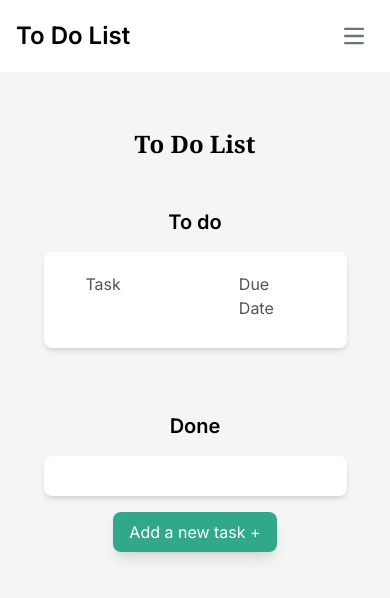
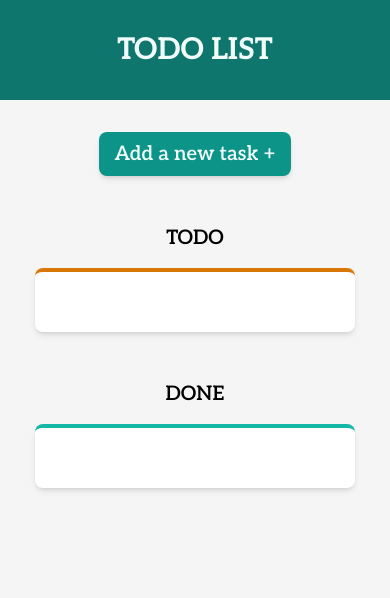
Before and after one commit to melodiaz23/to-do-list, a Next.js app: page / in a window 390 px wide. Shown: the top 598 px of the page. Built offline with nearby package versions, Linux system fonts and the light colour scheme.

Commit message:
Improve styles and funcionalities for responsive.

```diff
--- a/src/app/globals.css
+++ b/src/app/globals.css
@@ -9,3 +9,8 @@ body {
 input:focus {
   outline: none;
 }
+
+:root {
+  --font-inter: 'Inter', sans-serif;
+  --font-aleo: 'Aleo', serif;
+}
--- a/src/app/layout.tsx
+++ b/src/app/layout.tsx
@@ -1,9 +1,11 @@
+import './globals.css';
 import type { Metadata } from 'next';
-import { Inter } from 'next/font/google';
-import './globals.css';
+import { Inter, Aleo } from 'next/font/google';
 import Navbar from '../components/Navbar';
 
-const inter = Inter({ subsets: ['latin'] });
+const inter = Inter({ subsets: ['latin'], variable: '--font-inter' });
+
+const aleo = Aleo({ subsets: ['latin'], variable: '--font-aleo' });
 
 export const metadata: Metadata = {
   title: 'To do list',
@@ -17,8 +19,9 @@ export default function RootLayout({
 }>) {
   return (
     <html lang="en">
-      <body className={inter.className}>
-        <Navbar /> {children}
+      <body className={`${inter.variable} ${aleo.variable} min-h-screen`}>
+        {/* <Navbar /> */}
+        <div className="min-h-screen flex flex-col lg:flex">{children}</div>
       </body>
     </html>
   );
--- a/src/app/page.tsx
+++ b/src/app/page.tsx
@@ -28,25 +28,25 @@ export default function Home() {
   const memoizedDone = useMemo(() => done, [done]);
 
   const createTask = (
-    event: React.MouseEvent | React.KeyboardEvent | undefined,
-    inputValue?: string,
+    event: React.MouseEvent | React.KeyboardEvent | React.FormEvent | undefined,
+    inputValue?: string | null,
     type: 'todo' | 'done' = 'todo',
     date?: Date
   ) => {
+    if (tasks.length > 0 && tasks[tasks.length - 1].task === '') {
+      console.log('CANT CREATE TASK');
+      return;
+    }
+    // if (!inputValue?.trim()) return;
     const newTask: Task = {
       id: uuidv4(),
       columnId: todoId,
       type: 'todo',
-      task: inputValue || '',
+      task: inputValue?.trim() || '',
       dueDate: null,
     };
 
-    if (tasks.length > 0 && tasks[tasks.length - 1].task === '') {
-      console.log('CANT CREATE TASK');
-      return;
-    } else {
-      setTasks([...tasks, newTask]);
-    }
+    setTasks([...tasks, newTask]);
   };
 
   const removeTask = (id: Id) => {
@@ -59,6 +59,13 @@ export default function Home() {
     dueDate: Date | null,
     type?: 'todo' | 'done'
   ) => {
+    if (id && taskValue === '') {
+      console.log('REMOVE TASK', id, taskValue, dueDate, type);
+      removeTask(id);
+      return;
+    }
+    if (!taskValue?.trim()) return;
+
     const updateTasks = tasks.map((task) => {
       if (task.id !== id)
         return {
@@ -237,11 +244,31 @@ export default function Home() {
   };
 
   return (
-    <div className="grid grid-rows-[auto_1fr] h-screen">
-      <div className="grid w-[90%] justify-items-center justify-self-center px-6 pt-6 pb-28">
-        <h1 className="text-2xl font-bold font-serif text-center p-8">
-          To Do List
+    <div className="flex flex-col items-center h-screen">
+      <div className="w-full">
+        <h1 className="text-3xl font-aleo font-600 font-bold bg-teal-700 font-jersey-10 text-center p-8 text-teal-50">
+          TODO LIST
         </h1>
+      </div>
+
+      <form
+        name="task"
+        id={`task-form`}
+        className="p-8">
+        <div className="w-full">
+          <button
+            className="w-full font-aleo border-0 px-4 py-2 text-teal-50 text-xl font-semibold shadow-md rounded-lg leading-7 bg-teal-600 outline-0 placeholder:text-gray-100"
+            onClick={(e: React.MouseEvent) => {
+              e.preventDefault();
+              createTask(e, null, 'todo');
+              setAdding(!adding);
+            }}>
+            Add a new task +
+          </button>
+        </div>
+      </form>
+
+      <div className="justify-self-center lg:px-6 pb-28">
         <DndContext
           collisionDetection={closestCenter}
           onDragStart={onDragStart}
@@ -249,7 +276,7 @@ export default function Home() {
           onDragOver={onDragOver}
           sensors={sensors}
           id="instanceId">
-          <div className="grid grid-cols-1 md:grid-cols-2 gap-8 w-full lg:w-2/3 justify-self-center">
+          <div className="flex flex-col lg:flex-row gap-8 w-full justify-self-center">
             <TasksContainer
               columnId={todoId}
               tasks={memoizedTasks}
@@ -272,24 +299,6 @@ export default function Home() {
             />
           </div>
         </DndContext>
-        <form
-          name="task"
-          id={`task-form`}
-          className="grid gap-2">
-          <div className="flex justify-between text-white bg-[#32a88b] shadow-lg text-base  px-4 py-1.5 rounded-lg w-full leading-7">
-            <div className="w-full">
-              <button
-                className="w-full border-0 bg-[#32a88b] text-white border-[#32a88b] outline-0 placeholder:text-gray-100"
-                onClick={(e: React.MouseEvent) => {
-                  e.preventDefault();
-                  createTask(e, '', 'todo');
-                  setAdding(!adding);
-                }}>
-                Add a new task +
-              </button>
-            </div>
-          </div>
-        </form>
       </div>
     </div>
   );
--- a/src/components/Tasks.tsx
+++ b/src/components/Tasks.tsx
@@ -1,8 +1,7 @@
 'use client';
-import React, { useEffect, useState } from 'react';
+import React, { useEffect, useRef, useState } from 'react';
 import { useSortable } from '@dnd-kit/sortable';
 import { CSS } from '@dnd-kit/utilities';
-import TrashIcon from '.././icons/TrashIcon';
 
 import { Task } from '@/types';
 import DatePicker from './Datepicker';
@@ -10,7 +9,13 @@ import { v4 as uuidv4 } from 'uuid'; // Generate unique IDs
 
 interface TasksProps {
   task: Task;
-  createTask: (event: React.MouseEvent | React.KeyboardEvent) => void;
+  createTask: (
+    event: React.MouseEvent | React.KeyboardEvent | React.FormEvent,
+    inputValue?: string | null,
+    type?: 'todo' | 'done',
+    date?: Date,
+    index?: number
+  ) => void;
   removeTask: (id: string) => void;
   updateTask: (id: string, task: string | null, dueDate: Date | null) => void;
   lastElement: boolean;
@@ -19,7 +24,11 @@ interface TasksProps {
 const Tasks = (props: TasksProps) => {
   const { task, createTask, updateTask, removeTask, lastElement } = props;
 
-  const [editMode, setEditMode] = useState(false);
+  const [editMode, setEditMode] = useState(
+    task.type === 'todo' && task.task === '' ? true : false
+  );
+  const [adding, setAdding] = useState(false);
+  const textAreaRef = useRef<HTMLTextAreaElement>(null);
 
   const {
     attributes,
@@ -50,6 +59,16 @@ const Tasks = (props: TasksProps) => {
   // }, [isDragging]);
 
   useEffect(() => {
+    if (editMode && textAreaRef.current) {
+      textAreaRef.current.focus();
+      textAreaRef.current.setSelectionRange(
+        textAreaRef.current.value.length,
+        textAreaRef.current.value.length
+      );
+    }
+  }, [editMode]);
+
+  useEffect(() => {
     if (task.dueDate === new Date()) {
       setEditMode(false);
     }
@@ -59,8 +78,8 @@ const Tasks = (props: TasksProps) => {
     return (
       <div
         className={`relative flex text-white ${
-          task.type === 'todo' ? 'bg-[#32a88b]' : 'bg-gray-200'
-        } shadow-lg text-base opacity-60 border-2 border-rose-300 h-10 px-4 py-1.5 rounded-lg w-full leading-7 cursor-grab`}
+          task.type === 'todo' ? 'bg-teal-600' : 'bg-gray-200'
+        } shadow-lg h-min-36 text-base opacity-60 border-2 border-rose-300 h-14 px-4 py-1.5 rounded-lg w-full leading-7 cursor-grab`}
         ref={setNodeRef}
         style={style}
         {...attributes}
@@ -69,11 +88,11 @@ const Tasks = (props: TasksProps) => {
   }
 
   return (
-    <div className="flex w-full justify-between align-items-center">
+    <>
+      <div className="flex justify-between ">
+        <div className="w-full flex ">
           <button
-        className={`flex w-full text-start relative justify-self-stretch text-white ${
-          task.type === 'done' ? 'opacity-60 bg-slate-400' : ''
-        } bg-[#32a88b] shadow-lg text-base  px-4 py-1.5 rounded-lg leading-7  ${
+            className={`w-full lg:w-90% min-h-14 h-auto min text-pretty-200 flex flex-1 items-center text-start relative justify-self-stretch bg-teal-600 shadow-lg text-base px-4 py-1.5 rounded-lg leading-7  text-white disabled:bg-slate-400 disabled:opacity-90  ${
               isDragging ? 'cursor-grabbing' : 'cursor-grab'
             } `}
             disabled={task.type === 'done'}
@@ -81,24 +100,30 @@ const Tasks = (props: TasksProps) => {
             style={style}
             {...attributes}
             {...listeners}
-        onClick={() => setEditMode((prevEditMode) => !prevEditMode)}>
-        <div className="w-full ">
-          <div>
-            {!editMode &&
-              (task.task !== ''
-                ? task.task
-                : (setEditMode(() => !editMode), (<div></div>)))}
+            onClick={(e) => {
+              e.stopPropagation();
+              setEditMode(true);
+            }}>
+            <div className="w-full  border-0 text-white outline-0">
+              {!editMode && task.task}
 
               {editMode && (
                 <>
-                <input
-                  className="w-full border-0 bg-[#32a88b] text-white border-[#32a88b] outline-0 placeholder:text-gray-100"
-                  type="text"
+                  <form>
+                    <textarea
+                      ref={textAreaRef}
+                      className={`w-full h-8 border-0 pt-1.5 ${
+                        task.type === 'done'
+                          ? 'bg-slate-400 opacity-90'
+                          : 'bg-teal-600'
+                      } text-white border-teal-600 outline-0 placeholder:text-teal-50 resize-none
+                    `}
                       id={uuidv4()}
                       name="task"
                       autoFocus
                       value={task.task ? task.task : ''}
                       onChange={(e) => {
+                        e.stopPropagation();
                         updateTask(task.id.toString(), e.target.value, null);
                       }}
                       onBlur={(e) => {
@@ -108,14 +133,18 @@ const Tasks = (props: TasksProps) => {
                         }
                       }}
                       onKeyDown={(e) => {
+                        e.stopPropagation();
                         if (e.key !== 'Enter') return;
+                        if (task.task === '') {
+                          setEditMode(true);
+                        } else {
                           setEditMode(false);
-                    createTask(e);
-                  }}
-                />
+                          createTask(e, null, 'todo');
+                        }
+                      }}></textarea>
+                  </form>
                 </>
               )}
-          </div>
             </div>
             <div className="flex items-center">
               <DatePicker
@@ -127,10 +156,15 @@ const Tasks = (props: TasksProps) => {
           </button>
 
           <div
-        className={`flex justify-center items-center cursor-pointer ${
-          task.type === 'done' ? 'hidden' : ''
-        }`}
-        onClick={() => removeTask(task.id.toString())}>
+            className={`flex  ml-[2px] items-center cursor-pointer ${
+              task.type === 'done' ? 'hidden' : 'justify-self-end '
+            } `}
+            onClick={(e) => {
+              e.stopPropagation();
+              if (editMode) return;
+              removeTask(task.id.toString());
+              // setEditMode(true);
+            }}>
             {/* <TrashIcon fill="gray" /> */}
 
             <svg
@@ -139,7 +173,9 @@ const Tasks = (props: TasksProps) => {
               viewBox="0 0 24 24"
               strokeWidth={1.5}
               stroke="currentColor"
-          className="w-6 h-6">
+              className={`w-5 h-5 lg:w-6 lg:h-6 ${
+                !editMode ? 'invisible' : 'visible'
+              }`}>
               <path
                 strokeLinecap="round"
                 strokeLinejoin="round"
@@ -148,6 +184,8 @@ const Tasks = (props: TasksProps) => {
             </svg>
           </div>
         </div>
+      </div>
+    </>
   );
 };
 
--- a/src/components/TasksContainer.tsx
+++ b/src/components/TasksContainer.tsx
@@ -21,8 +21,8 @@ interface TaskContainerProps {
   columnId: Id;
   setTasks: React.Dispatch<React.SetStateAction<Task[]>>;
   createTask: (
-    event: React.MouseEvent | React.KeyboardEvent | undefined,
-    inputValue?: string,
+    event: React.MouseEvent | React.KeyboardEvent | React.FormEvent | undefined,
+    inputValue?: string | null,
     type?: 'todo' | 'done',
     date?: Date,
     index?: number
@@ -66,7 +66,8 @@ export default function TasksContainer(props: TaskContainerProps) {
   const style = {
     transform: CSS.Transform.toString(transform),
     transition,
-    // cursor: isDragging ? 'grabbing' : 'pointer', // Change cursor when dragging
+    cursor: 'pointer',
+    touchAction: 'none',
   };
 
   return (
@@ -76,19 +77,26 @@ export default function TasksContainer(props: TaskContainerProps) {
       {...listeners}
       style={style}
       id="portal">
-      {type === 'todo' && (
-        <h2 className="text-xl font-semibold text-center p-4">To do</h2>
-      )}
-      {type === 'done' && (
-        <h2 className="text-xl font-semibold text-center p-4">Done</h2>
-      )}
-      <div className=" bg-white rounded-lg p-5 mb-4 shadow-md text-[#545454]">
-        <span style={{ display: type === 'done' ? 'none' : 'block' }}>
-          <div className="grid grid-cols-2 pb-2">
-            <div className="w-2/3 justify-self-center">Task</div>
-            <div className="w-1/3 justify-self-center">Due Date</div>
+      <h2 className="text-xl font-aleo font-semibold text-center p-4">
+        {type === 'todo' ? 'TODO' : 'DONE'}
+      </h2>
+      <div
+        className={`w-80 min-h-16 lg:min-h-36 lg:w-[440px] lg:min-w-[440px] bg-white rounded-lg p-4 lg:p-6 shadow-md text-[#545454] border-t-4 ${
+          type === 'todo'
+            ? 'border-t-amber-600 pr-2 lg:pr-3'
+            : 'border-t-teal-500'
+        }`}
+        onClick={(e) => {
+          if (type === 'done') return;
+
+          createTask(undefined, '', 'todo');
+        }}>
+        {/* <span style={{ display: type === 'done' ? 'none' : 'block' }}>
+          <div className="flex justify-between pb-2">
+            <div className=" justify-self-center">Task</div>
+            <div className=" justify-self-center">Due Date</div>
           </div>
-        </span>
+        </span> */}
 
         <div className="grid gap-2">
           <SortableContext
--- a/src/icons/CalendarDaysIcon.jsx
+++ b/src/icons/CalendarDaysIcon.jsx
@@ -1,5 +1,5 @@
 function CalendarDaysIcon(props) {
-  const { fill } = props;
+  const { fill, className } = props;
   return (
     <svg
       xmlns="http://www.w3.org/2000/svg"
@@ -7,7 +7,7 @@ function CalendarDaysIcon(props) {
       viewBox="0 0 24 24"
       strokeWidth={1.5}
       stroke={fill}
-      className="w-6 h-6">
+      className={className}>
       <path
         strokeLinecap="round"
         strokeLinejoin="round"
--- a/tailwind.config.ts
+++ b/tailwind.config.ts
@@ -13,6 +13,10 @@ const config: Config = {
         'gradient-conic':
           'conic-gradient(from 180deg at 50% 50%, var(--tw-gradient-stops))',
       },
+      fontFamily: {
+        inter: ['var(--font-inter)', 'sans-serif'],
+        aleo: ['var(--font-aleo)', 'serif'],
+      },
     },
   },
   darkMode: 'class',
```
Also changed, not shown: src/components/Datepicker.tsx (+11 -7 lines). Lines whose indentation alone changed are shown as unchanged.
